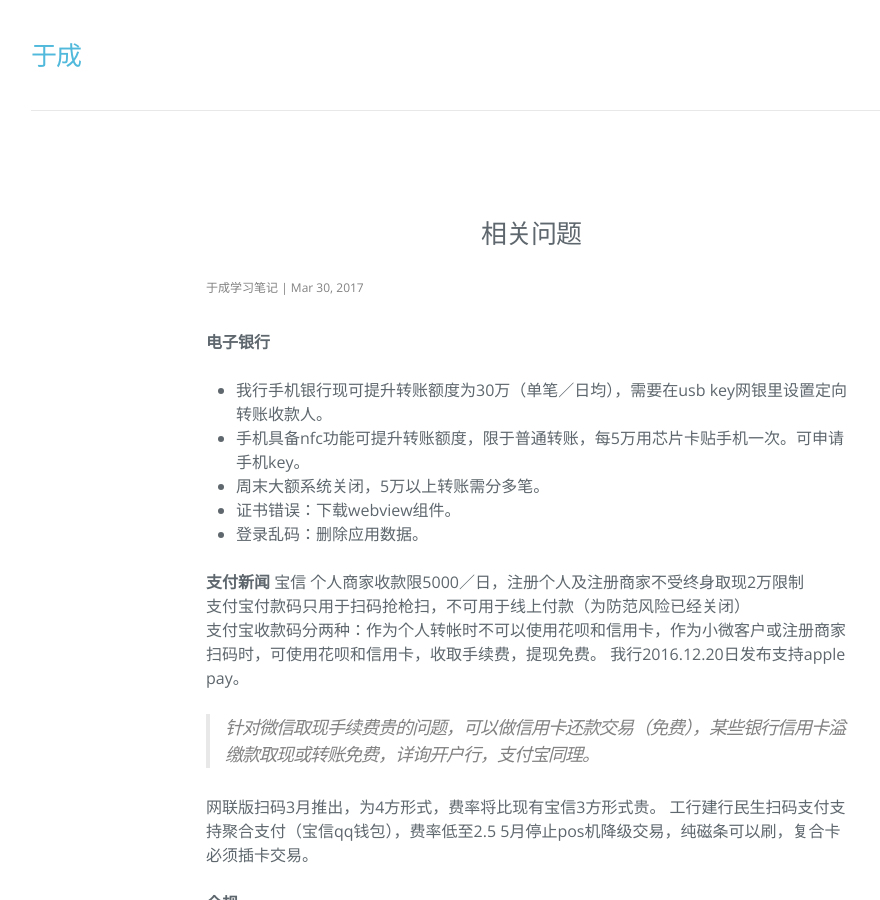
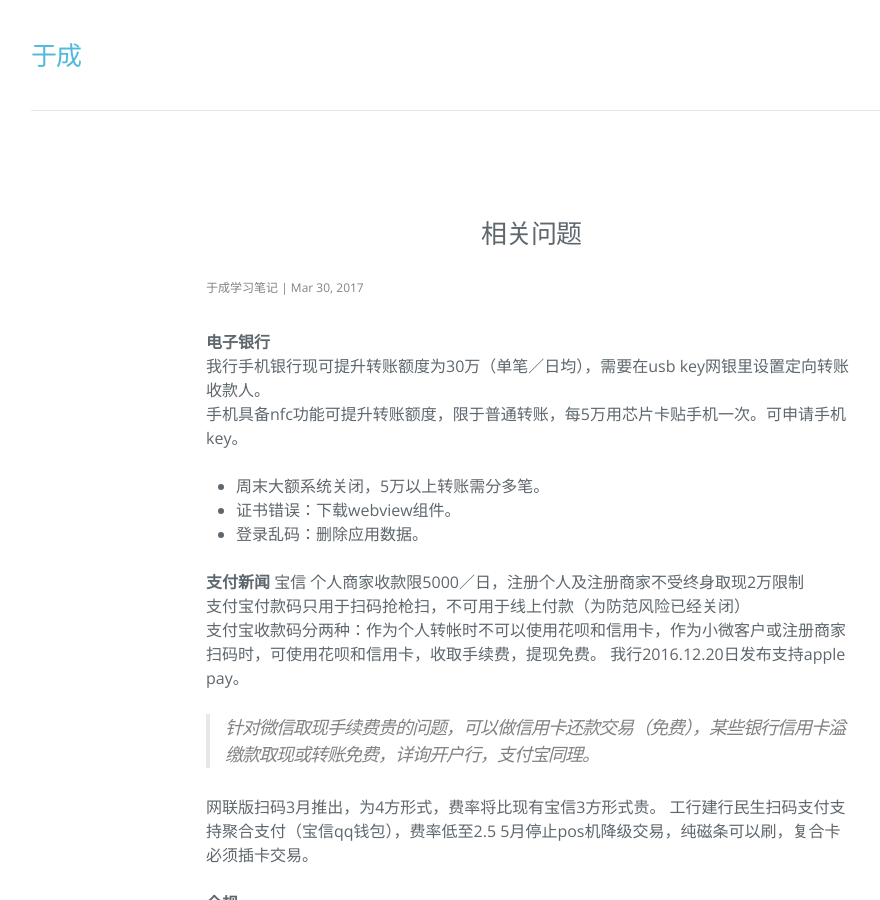
Before and after one commit to hebbank/jekyll, a Jekyll site: the page built from _posts/2017-03-30-xg.md, in a window 1280 px wide and 900 px high. Shown: the whole window, without its empty margins (109-989 px from the left). Built offline with Jekyll 4.4.1, drawn with Linux system fonts in a browser that asks for light colours; nearby versions of some CDN libraries.

Commit message:
Update 相关问题

```diff
--- a/_posts/2017-03-30-xg.md
+++ b/_posts/2017-03-30-xg.md
@@ -5,8 +5,8 @@ categories: 相关问题
 tags: ''
 ---
 **电子银行**
-* 我行手机银行现可提升转账额度为30万（单笔／日均），需要在usb key网银里设置定向转账收款人。
-* 手机具备nfc功能可提升转账额度，限于普通转账，每5万用芯片卡贴手机一次。可申请手机key。
+我行手机银行现可提升转账额度为30万（单笔／日均），需要在usb key网银里设置定向转账收款人。
+手机具备nfc功能可提升转账额度，限于普通转账，每5万用芯片卡贴手机一次。可申请手机key。
 * 周末大额系统关闭，5万以上转账需分多笔。
 * 证书错误：下载webview组件。
 * 登录乱码：删除应用数据。
```
